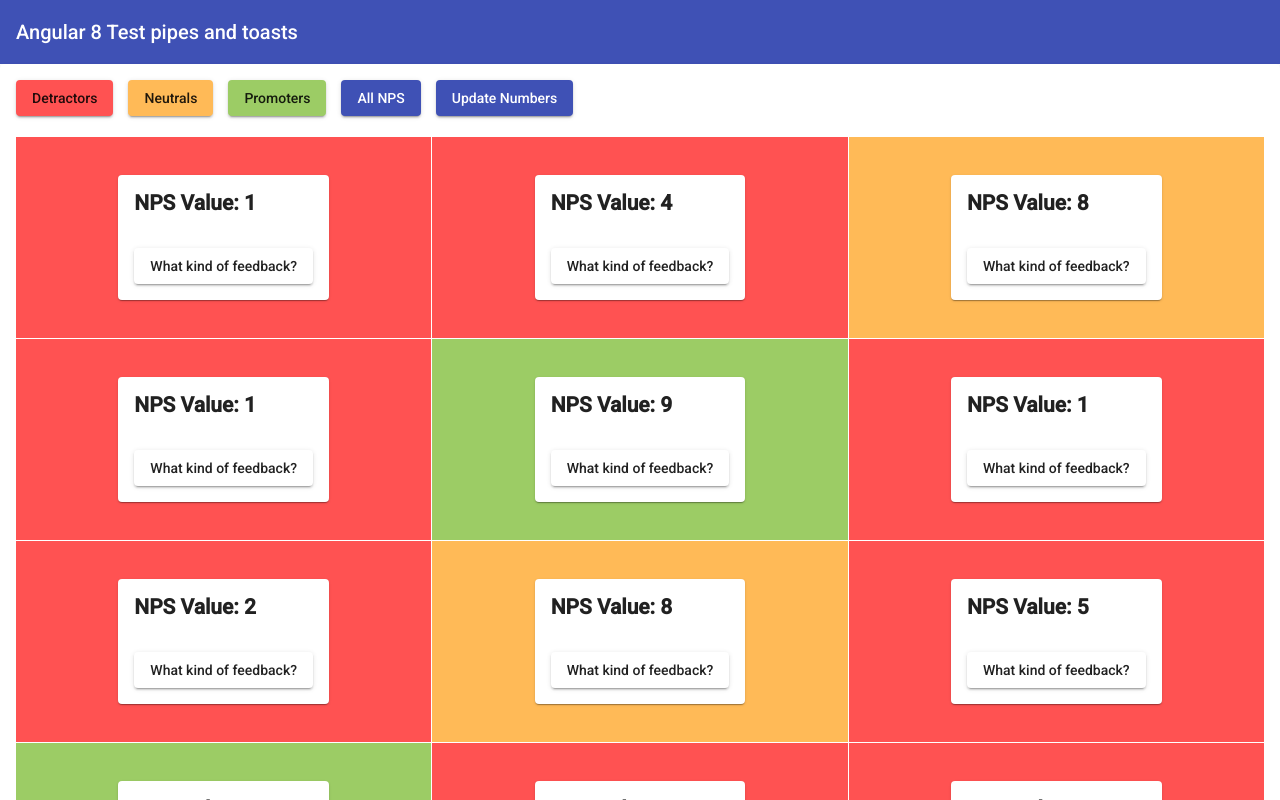
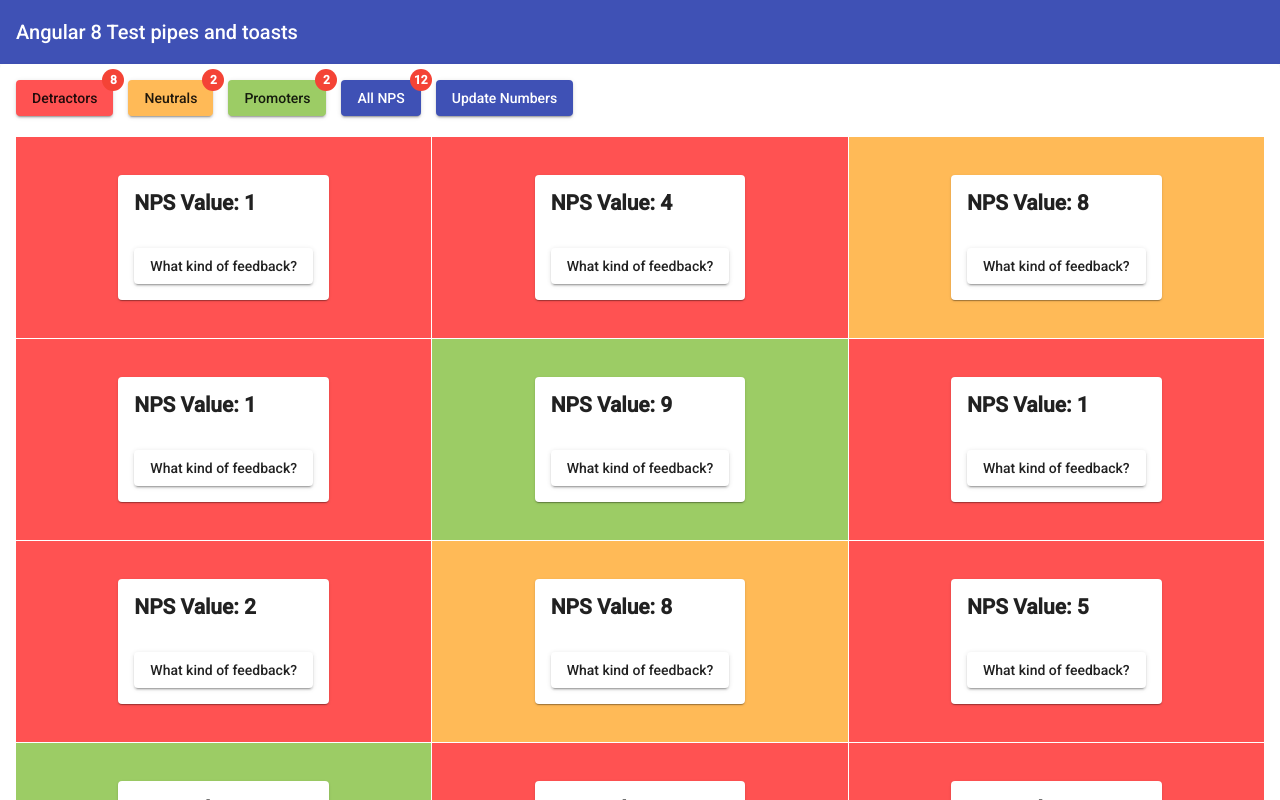
Before and after one commit to Guinojosa/Angular-8-Template, an Angular app: page / in a window 1280 px wide. Shown: the top 800 px of the page. Built offline with nearby package versions, Linux system fonts and the light colour scheme.

Commit message:
Added the Badge of feedbacks

```diff
--- a/src/app/Components/feedbacks/feedbacks.component.html
+++ b/src/app/Components/feedbacks/feedbacks.component.html
@@ -1,9 +1,9 @@
-<mat-card>
+<mat-card style="height: 100%">
     <div class="div-buttons">
-        <button mat-raised-button style="background-color: #ff5252" (click)="typeNps = 1">Detractors</button>
-        <button mat-raised-button style="background-color: #ffba57" (click)="typeNps = 2">Neutrals</button>
-        <button mat-raised-button style="background-color: #9ccc65" (click)="typeNps = 3">Promoters</button>
-        <button mat-raised-button color="primary" (click)="typeNps = 4">All NPS</button>
+        <button mat-raised-button style="background-color: #ff5252" (click)="typeNps = 1" matBadge="{{detractor}}" matBadgeColor="warn">Detractors</button>
+        <button mat-raised-button style="background-color: #ffba57" (click)="typeNps = 2" matBadge="{{neutrals}}" matBadgeColor="warn">Neutrals</button>
+        <button mat-raised-button style="background-color: #9ccc65" (click)="typeNps = 3" matBadge="{{promoters}}" matBadgeColor="warn">Promoters</button>
+        <button mat-raised-button color="primary" (click)="typeNps = 4" matBadge="12" matBadgeColor="warn">All NPS</button>
         <button mat-raised-button color="primary" (click)="randomNumbers()">Update Numbers</button>
     </div>
     <br />
--- a/src/app/Components/feedbacks/feedbacks.component.ts
+++ b/src/app/Components/feedbacks/feedbacks.component.ts
@@ -11,6 +11,9 @@ export class FeedbacksComponent implements OnInit {
   array: number[];
   typeNps: number;
   breakpoint: number;
+  detractor: number;
+  neutrals: number;
+  promoters: number;
   // tslint:disable-next-line: variable-name
   constructor(private _toast: ToastService) {
     this.randomNumbers();
@@ -33,5 +36,8 @@ export class FeedbacksComponent implements OnInit {
     this.array = Array.from({length: 12}).map(i => {
       return Math.floor(Math.random() * (10 - 0) + 0);
     });
+    this.detractor = this.array.filter(x => x < 8).length;
+    this.neutrals = this.array.filter(x => x > 7 && x < 9).length;
+    this.promoters = this.array.filter(x => x > 8).length;
   }
 }
--- a/src/app/Shared/shared.module.ts
+++ b/src/app/Shared/shared.module.ts
@@ -7,6 +7,7 @@ import { MatIconModule } from '@angular/material/icon';
 import { MatGridListModule } from '@angular/material/grid-list';
 import { MatButtonModule } from '@angular/material/button';
 import { MatCardModule } from '@angular/material/card';
+
 
 @NgModule({
   declarations: [FilterNpsPipe],
--- a/src/app/app-routing.module.ts
+++ b/src/app/app-routing.module.ts
@@ -1,4 +1,3 @@
-import { PrincipalComponent } from './Components/principal/principal.component';
 import { NgModule } from '@angular/core';
 import { Routes, RouterModule } from '@angular/router';
 
```
